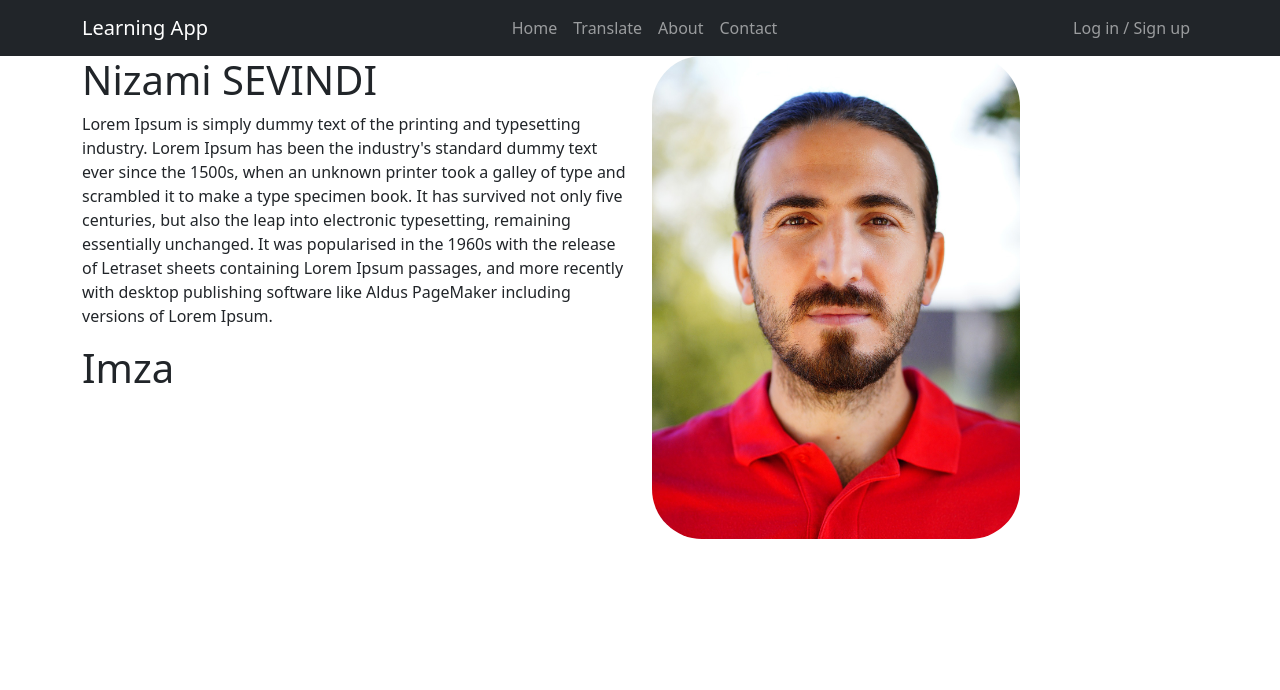
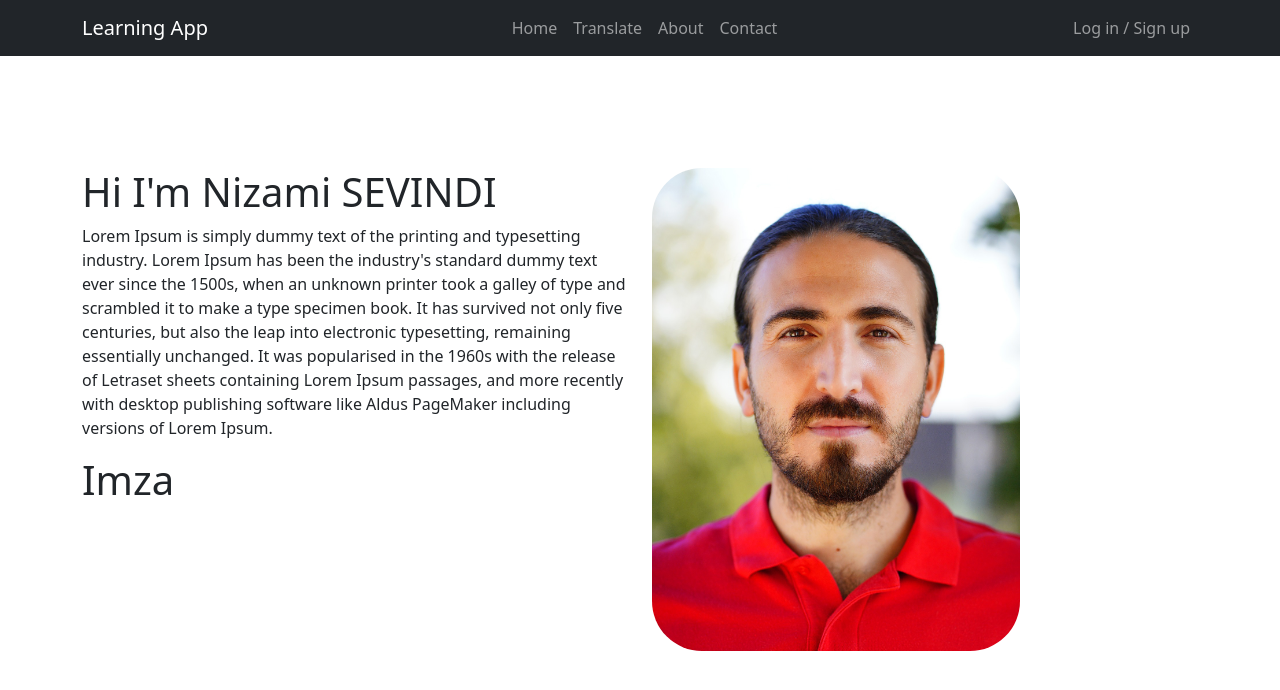
Before and after one commit to nsevindi87/yasmin-client, a React (Create React App) app: page /about in a window 1280 px wide. Shown: the top 690 px of the page. Built offline with nearby package versions, Linux system fonts and the light colour scheme; no server answers.

Commit message:
added about infos

```diff
--- a/src/Components/About Page/About.js
+++ b/src/Components/About Page/About.js
@@ -7,13 +7,14 @@ const About = () => {
     <div>
       <Container>
         <Row>
-          <Col>
-          <h1>Nizami SEVINDI</h1>
+          <Col style={{marginTop:"7rem"}}>
+          <h1>Hi I'm <span>Nizami SEVINDI</span></h1>
+
           <p>Lorem Ipsum is simply dummy text of the printing and typesetting industry. Lorem Ipsum has been the industry's standard dummy text ever since the 1500s, when an unknown printer took a galley of type and scrambled it to make a type specimen book. It has survived not only five centuries, but also the leap into electronic typesetting, remaining essentially unchanged. It was popularised in the 1960s with the release of Letraset sheets containing Lorem Ipsum passages, and more recently with desktop publishing software like Aldus PageMaker including versions of Lorem Ipsum.
           </p>
           <h1>Imza</h1>
           </Col>
-          <Col>
+          <Col style={{marginTop:"7rem"}}>
           <img src={Foto} class="img-fluid" alt="Image" style={{width:"23rem", borderRadius:"50px"}}/>
           </Col>
         </Row>
```
